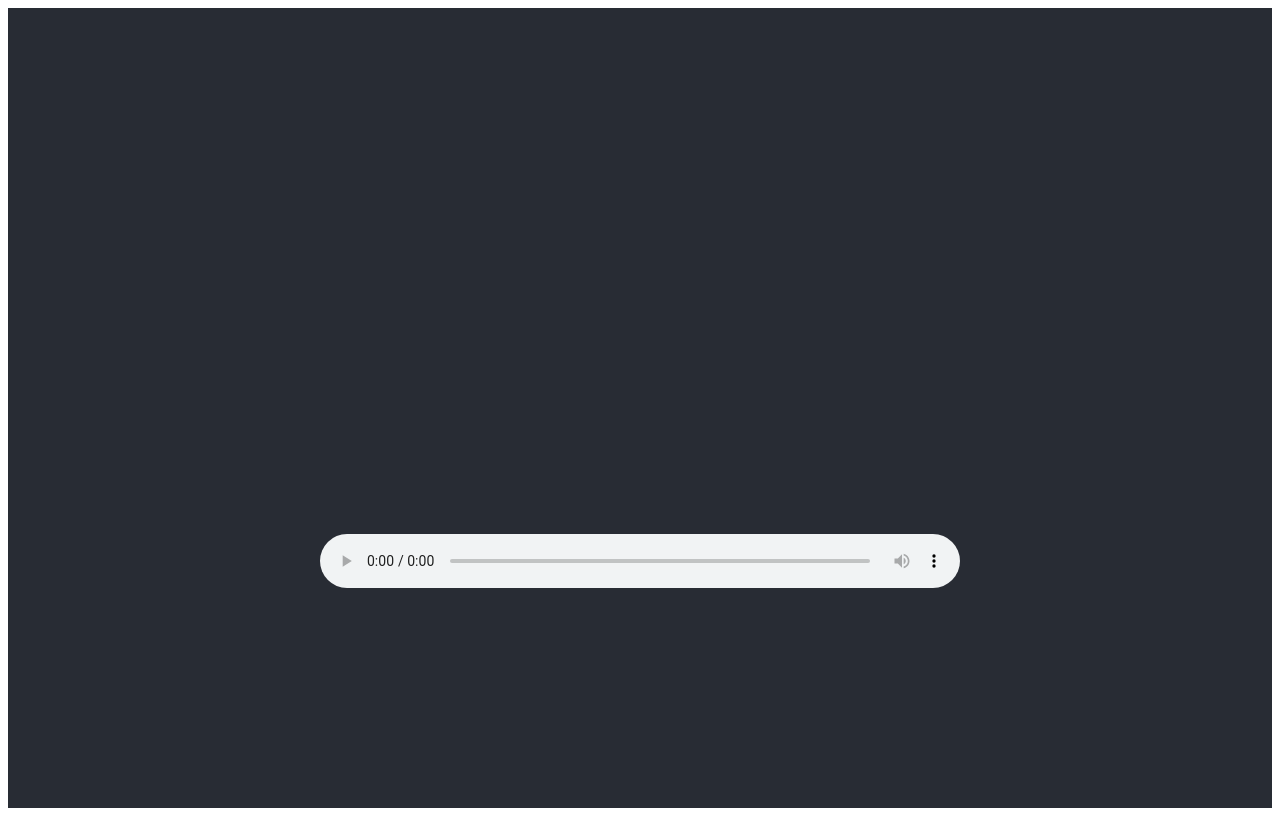
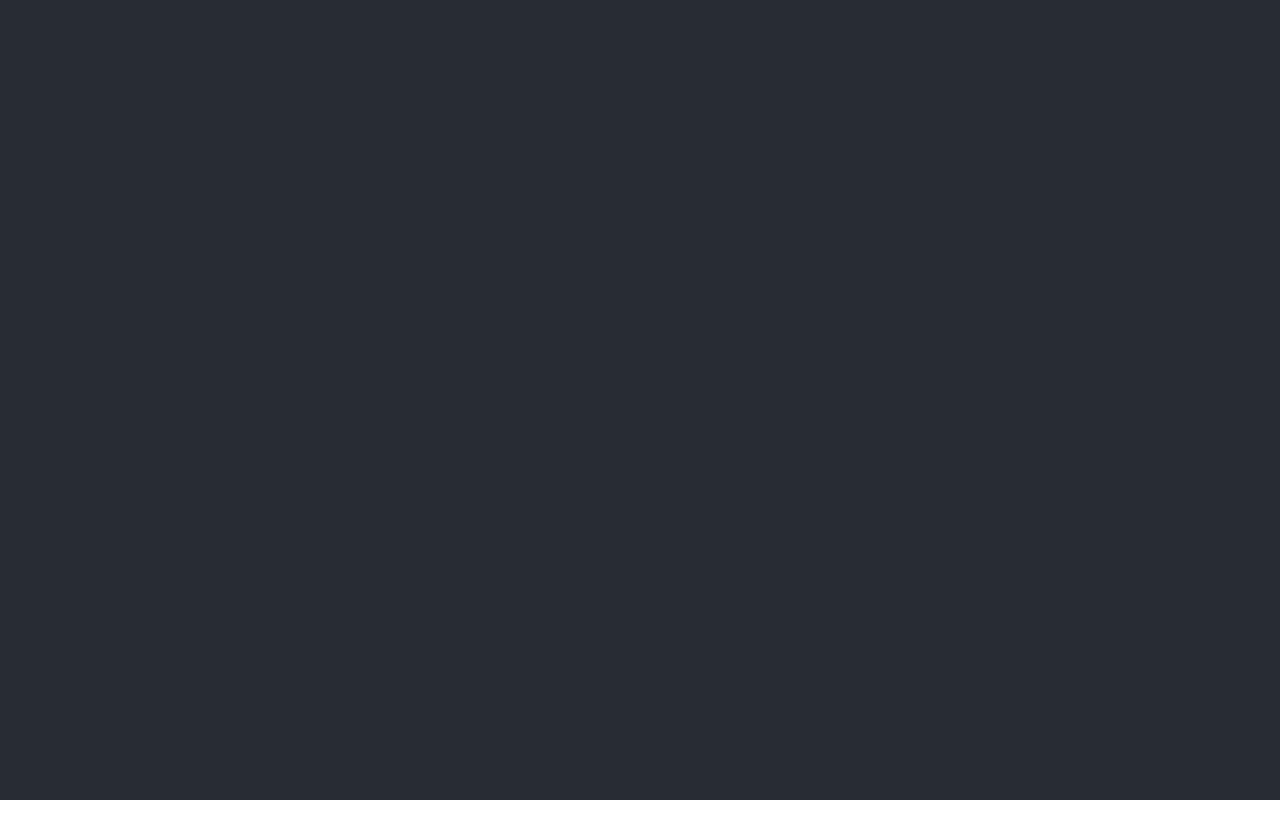
Before and after one commit to fleflis/nerdcast-rpg-info, a React (Create React App) app: page / in a window 1280 px wide. Built offline with nearby package versions, Linux system fonts and the light colour scheme.

Commit message:
update SCSS, incluido componente Cards

```diff
--- a/package.json
+++ b/package.json
@@ -13,6 +13,7 @@
     "@types/node": "^12.0.0",
     "@types/react": "^16.9.0",
     "@types/react-dom": "^16.9.0",
+    "node-sass": "^4.13.0",
     "react": "^16.12.0",
     "react-dom": "^16.12.0",
     "react-player": "^1.14.2",
--- a/src/App.css
+++ /dev/null
@@ -1,38 +0,0 @@
-.App {
-  text-align: center;
-}
-
-.App-logo {
-  height: 40vmin;
-  pointer-events: none;
-}
-
-@media (prefers-reduced-motion: no-preference) {
-  .App-logo {
-    animation: App-logo-spin infinite 20s linear;
-  }
-}
-
-.App-header {
-  background-color: #282c34;
-  min-height: 100vh;
-  display: flex;
-  flex-direction: column;
-  align-items: center;
-  justify-content: center;
-  font-size: calc(10px + 2vmin);
-  color: white;
-}
-
-.App-link {
-  color: #61dafb;
-}
-
-@keyframes App-logo-spin {
-  from {
-    transform: rotate(0deg);
-  }
-  to {
-    transform: rotate(360deg);
-  }
-}
--- /dev/null
+++ b/src/App.scss
@@ -0,0 +1,18 @@
+.App {
+  text-align: center;
+}
+
+.App-header {
+  background-color: #282c34;
+  min-height: 100vh;
+  display: flex;
+  flex-direction: column;
+  align-items: center;
+  justify-content: center;
+  font-size: calc(10px + 2vmin);
+  color: white;
+}
+
+body {
+  margin: 0;
+}
--- a/src/App.tsx
+++ b/src/App.tsx
@@ -1,5 +1,5 @@
 import React from 'react';
-import './App.css';
+import './App.scss';
 import Player from './components/Player';
 
 const App: React.FC = () => {
--- /dev/null
+++ b/src/components/Cards/index.tsx
@@ -0,0 +1,14 @@
+import React from "react";
+
+const Cards:React.FC = () => {
+
+
+
+    return(
+        <>
+        </>
+    )
+}
+
+
+export default Cards
--- a/src/components/Player/index.tsx
+++ b/src/components/Player/index.tsx
@@ -1,5 +1,6 @@
 import React from "react";
 import ReactPlayer from "react-player"
+import Cards from "../Cards";
 
 interface progressPlayer {
     played: number;
@@ -45,6 +46,12 @@ type Infos = {
         info?: string;
         contentType: "text" | "image" | "video";
         contentUrl?: string;
+    } | {
+        type: "info";
+        title?: string;
+        info?: string;
+        contentType: "text" | "image" | "video";
+        contentUrl?: string
     }
 
 const Player:React.FC = () => {
@@ -59,13 +66,19 @@ const Player:React.FC = () => {
     }
 
     return (
+        <div>
+            <div style={{height: "35rem", width:"100%"}}>
+                <Cards />
+            </div>
             <ReactPlayer
                 url="https://nerdcast.jovemnerd.com.br/nerdcast_549_RPG_cthulhu_1.mp3"
                 progressInterval={100}
                 controls={true}
                 onProgress={callbackProgress}
                 volume={0}
+                height={"100%"}
                 />
+        </div>
     )
 }
 
```
Also changed, not shown: 1 other file (tests, documents, lock files or other folders). Lines whose indentation alone changed are shown as unchanged.
